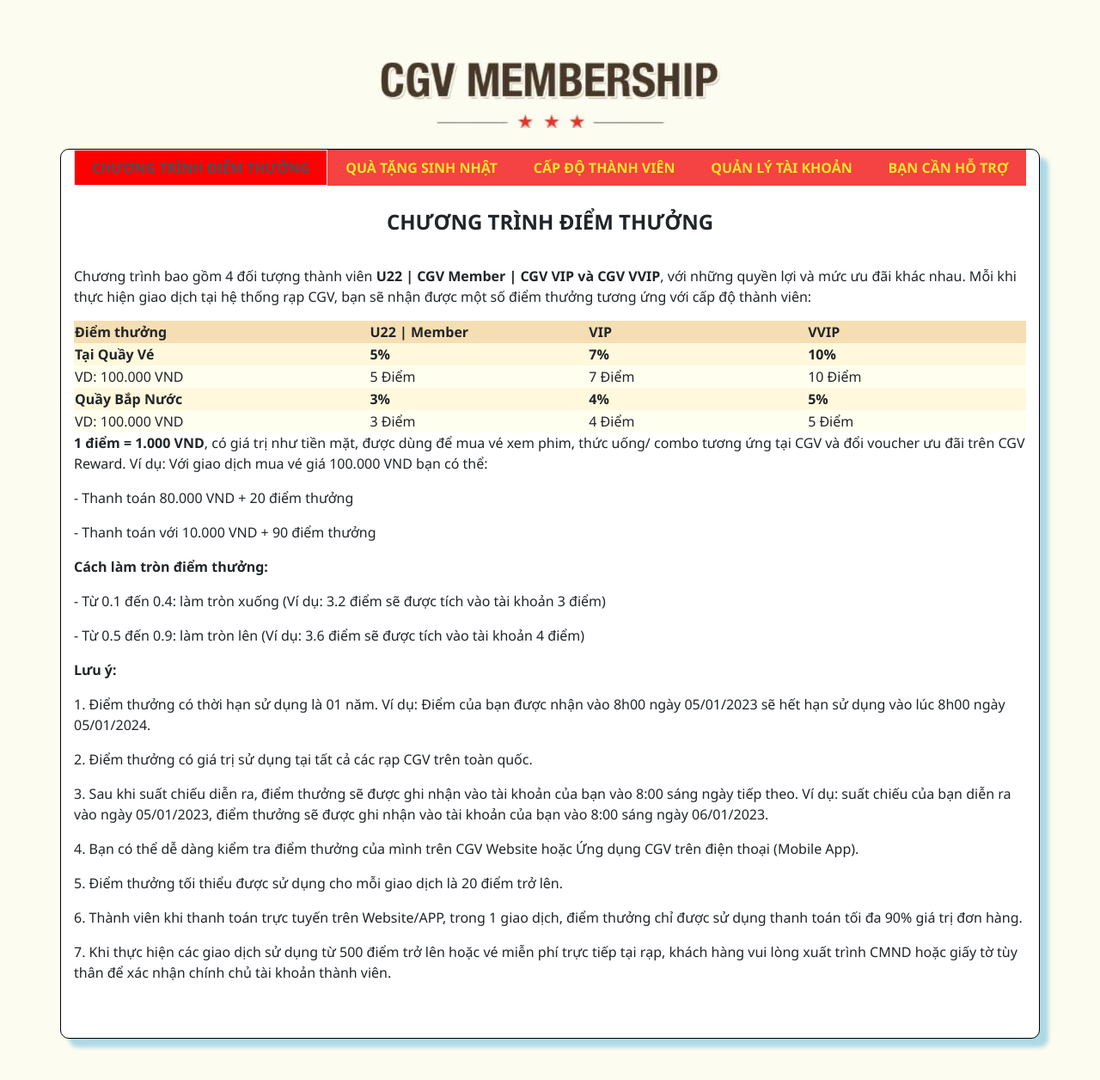
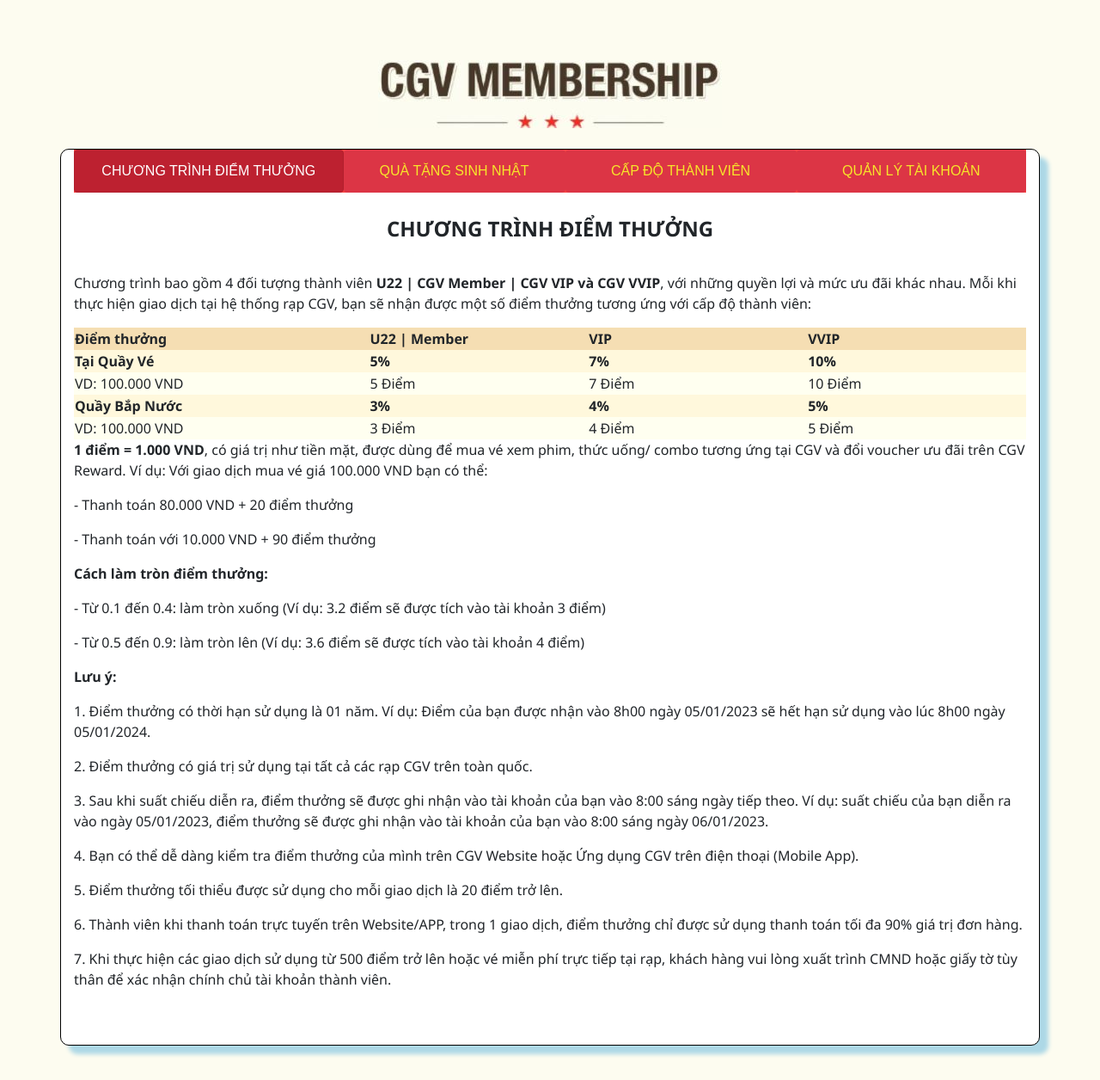
Before and after one commit to lehieu2602/CGV, a PHP site: page /index.php?controller=membership in a window 1280 px wide. Shown: the part 144-1400 px from the top of the page at 86% size. Run offline with PHP 8.4, Linux system fonts and the light colour scheme; some libraries are stand-ins or nearby versions.

Commit message:
fix membership

```diff
--- a/css/membership.css
+++ b/css/membership.css
@@ -18,7 +18,7 @@
   margin-left: 0%;
   border-radius: 5px;
   box-sizing: border-box;
-  background-color: silver;
+  background-color: #f54242;
   width: 100%;
 }
 
--- a/view/membership.php
+++ b/view/membership.php
@@ -1,24 +1,54 @@
+<style>
+    @media only screen and (max-width: 548px) {
+
+
+        .nav-item a {
+            font-size: 8px;
+        }
+
+        .btn.btn-danger {
+            height: 30px;
+        }
+
+        .btn.btn-secondary {
+            font-size: 10px;
+        }
+    }
+
+    .nav-item {
+        height: 100% !important;
+    }
+
+    .nav-link {
+        height: 100% !important;
+    }
+
+    .btn.btn-danger {
+        height: 50px;
+        /* Thay đổi giá trị theo mong muốn của bạn */
+        /* Các quy tắc CSS khác nếu cần */
+    }
+</style>
+
 <div class="membership-title" style="text-align: center;">
     <img src="img\theaterimg\membership.jpg" style="max-width: 100%; height: auto; display: inline-block;">
 </div>
 <br>
 <div class="content-membership container">
     <ul class="nav nav-tabs nav-fill" id="myTab" role="tablist">
-        <li class="nav-item" role="presentation">
-            <a class="nav-link active" id="diemthuong-tab" data-toggle="tab" href="#diemthuong" role="tab" aria-controls="diemthuong" aria-selected="true">CHƯƠNG TRÌNH ĐIỂM THƯỞNG</a>
+        <li class="nav-item " role="presentation" style="width: 21%;">
+            <a class="btn btn-danger  active" id="diemthuong-tab" data-toggle="tab" href="#diemthuong" role="tab" aria-controls="diemthuong" aria-selected="true">CHƯƠNG TRÌNH ĐIỂM THƯỞNG</a>
         </li>
-        <li class="nav-item" role="presentation">
-            <a class="nav-link" id="quatang-tab" data-toggle="tab" href="#quatang" role="tab" aria-controls="quatang" aria-selected="false">QUÀ TẶNG SINH NHẬT</a>
+        <li class="nav-item " role="presentation" style="width: 16%;">
+            <a class="btn btn-danger" id="quatang-tab" data-toggle="tab" href="#quatang" role="tab" aria-controls="quatang" aria-selected="false">QUÀ TẶNG SINH NHẬT</a>
         </li>
-        <li class="nav-item" role="presentation">
-            <a class="nav-link" id="capdo-tab" data-toggle="tab" href="#capdo" role="tab" aria-controls="capdo" aria-selected="false">CẤP ĐỘ THÀNH VIÊN</a>
+        <li class="nav-item " role="presentation">
+            <a class="btn btn-danger" id="capdo-tab" data-toggle="tab" href="#capdo" role="tab" aria-controls="capdo" aria-selected="false">CẤP ĐỘ THÀNH VIÊN</a>
         </li>
-        <li class="nav-item" role="presentation">
-            <a class="nav-link" id="quanly-tab" data-toggle="tab" href="#quanly" role="tab" aria-controls="quanly" aria-selected="false">QUẢN LÝ TÀI KHOẢN</a>
+        <li class="nav-item " role="presentation">
+            <a class="btn btn-danger" id="quanly-tab" data-toggle="tab" href="#quanly" role="tab" aria-controls="quanly" aria-selected="false">QUẢN LÝ TÀI KHOẢN</a>
         </li>
-        <li class="nav-item" role="presentation">
-            <a class="nav-link" id="hotro-tab" data-toggle="tab" href="#hotro" role="tab" aria-controls="hotro" aria-selected="false">BẠN CẦN HỖ TRỢ</a>
-        </li>
+
     </ul><br>
     <div class="tab-content" id="myTabContent">
         <div class="tab-pane fade show active" id="diemthuong" role="tabpanel" aria-labelledby="diemthuong-tab">
@@ -410,17 +440,7 @@
             </div>
 
         </div>
-        <div class="tab-pane fade" id="hotro" role="tabpanel" aria-labelledby="contact-tab">
-            <div class="lyt-heading"><strong>BẠN CẦN HỖ TRỢ</strong></div>
-            <div class="lyt-details-content">
-                <p>Với những ưu đãi hấp dẫn từ chương trình thành viên, CGV hy vọng sẽ mang đến cho bạn những trải nghiệm vượt xa điện ảnh.
-                </p>
-                <p>Mọi thắc mắc về chương trình thành viên bạn có thể liên hệ ngay Bộ phận hỗ trợ khách hàng của chúng tôi qua email hoidap@cgv.vn hoặc hotline 1900 6017 (8:00 – 22:00, từ thứ Hai đến Chủ Nhật - bao gồm các ngày Lễ, Tết).</p>
-                <p>Cảm ơn bạn đã luôn đồng hành cùng CGV!</p>
 
-            </div>
-
-        </div>
         <br>
         <br>
 
```
